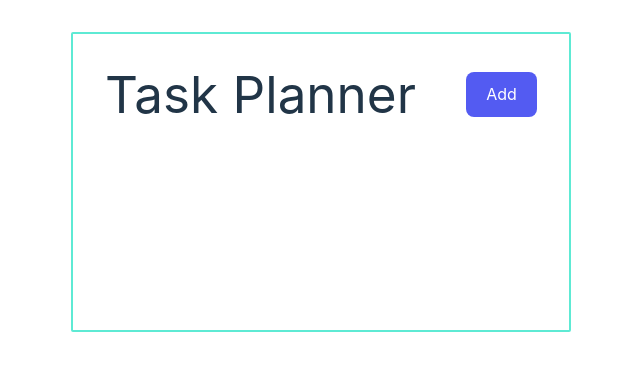
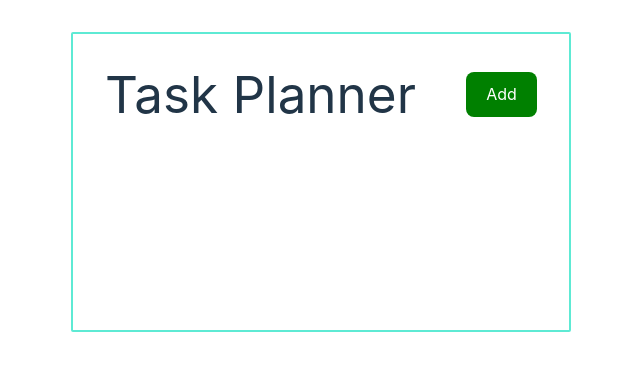
Before and after one commit to Sochuks/react-task-planner, a React (Vite) app: page / in a window 1280 px wide. Shown: the top 370 px of the page, without its empty margins (319-959 px from the left). Built offline with nearby package versions, Linux system fonts and the light colour scheme.

Commit message:
Added default props & PropTypes to Button

```diff
--- a/src/components/Button.jsx
+++ b/src/components/Button.jsx
@@ -1,4 +1,5 @@
 import React from 'react'
+import PropTypes from 'prop-types'
 
 const Button = ({color, text}) => {
   return (
@@ -6,4 +7,13 @@ const Button = ({color, text}) => {
   )
 }
 
+Button.defaultProps = {
+    color: 'green'
+}
+
+Button.propTypes = {
+    color: PropTypes.string,
+    text: PropTypes.string
+}
+
 export default Button
--- a/src/index.css
+++ b/src/index.css
@@ -67,7 +67,6 @@ h1 {
   font-weight: 400;
   font-family: inherit;
   color: #fff;
-  background-color: #535bf2;
   cursor: pointer;
   transition: border-color 0.25s;
 }
```
